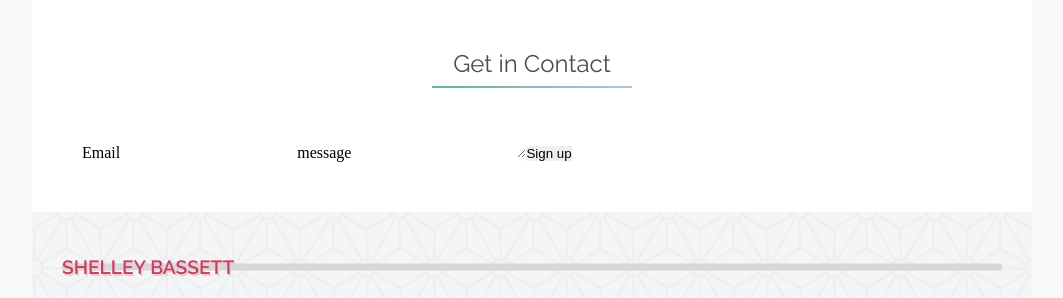
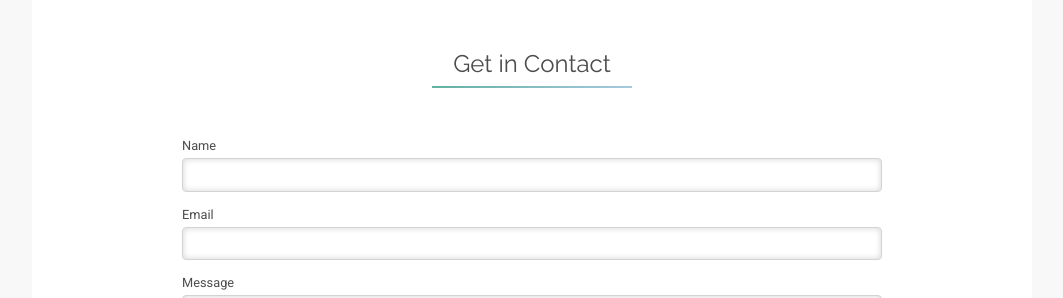
Before and after one commit to shelleyphant/sb-portfolio, a Gatsby site: page / in a window 1280 px wide. Shown: the part 1550-1848 px from the top of the page, without its empty margins (108-1171 px from the left). Built offline with nearby package versions, Linux system fonts and the light colour scheme; Gatsby itself is replaced by a stand-in of ours.

Commit message:
form styling

```diff
--- a/formspree.json
+++ b/formspree.json
@@ -3,6 +3,10 @@
         "contact": {
         "name": "Contact Form",
         "fields": {
+            "name": {
+                "type": "text",
+                "required": true
+            },
             "email": {
               "type": "email",
               "required": true
--- a/src/components/ContactForm.js
+++ b/src/components/ContactForm.js
@@ -9,11 +9,13 @@ export default function ContactForm({ Component, pageProps }) {
 
     return (
         <form onSubmit={handleSubmit}>
+            <label htmlFor="name">Name</label>
+            <input id="name" type="text" name="name"></input>
             <label htmlFor="email">Email</label>
             <input id="email" type="email" name="email" />
-            <label htmlFor="message">message</label>
+            <label htmlFor="message">Message</label>
             <textarea id="message" type="text" name="message"></textarea>
-            <button type="submit" disabled={state.submitting}>Sign up</button>
+            <button type="submit" className="button" disabled={state.submitting}>Sign up</button>
         </form>
     )
 }
--- a/src/styles/main.scss
+++ b/src/styles/main.scss
@@ -19,7 +19,7 @@ h1 {
     line-height: 50px;
 }
 
-h3, p {
+h3, p, label {
     font-family: "Roboto", sans-serif;
     font-weight: 300;
     color: #4D4D4D;
@@ -340,6 +340,44 @@ section {
     }
 }
 
+form {
+    width: 80%;
+    margin: auto;
+    max-width: 700px;
+    overflow: auto;
+
+    label {
+        font-size: 0.8em;
+        font-weight: 400;
+        margin-top: 10px;
+        display: block;
+    }
+
+    input, textarea {
+        border: 1px solid lightgrey;
+        border-radius: 4px;
+        box-shadow: 0 0 6px 0 lightgrey inset;
+        padding: 5px 8px;
+        width: 100%;
+        font-size: 0.85em;
+        line-height: 1.5em !important;
+        font-size: 0.9em;
+        margin: 5px 0;
+    }
+
+    textarea {
+        height: 200px;
+    }
+
+    button {
+        float: right;
+
+        &:hover {
+            cursor: pointer;
+        }
+    }
+}
+
 @media (max-width: 750px) {
     .footer {
         div {
```
